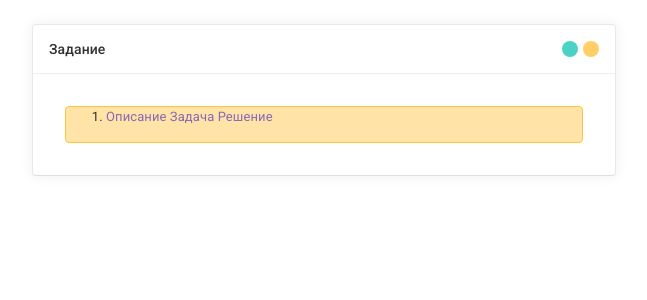
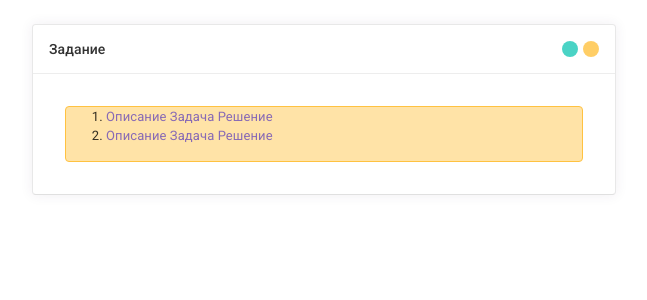
Before and after one commit to BAZAg/marlin_15-11-2021, a PHP site: page / in a window 1280 px wide. Shown: the top 300 px of the page, without its empty margins (12-659 px from the left). Run offline with PHP 8.4, Linux system fonts and the light colour scheme.

Commit message:
Update index.php
Добавил созданные файлики на главную для навигации

```diff
--- a/index.php
+++ b/index.php
@@ -4,6 +4,11 @@
             ["href"=> "description_task_1.php", "text"=>"Описание"],
             ["href"=> "task_1.html", "text" => "Задача"],
             ["href"=> "solution_task_1.php", "text"=>"Решение"]
+        ],
+        [
+            ["href"=> "description_task_2.php", "text"=>"Описание"],
+            ["href"=> "task_2.html", "text" => "Задача"],
+            ["href"=> "solution_task_2.php", "text"=>"Решение"]
         ]
     ];
 ?>
```
